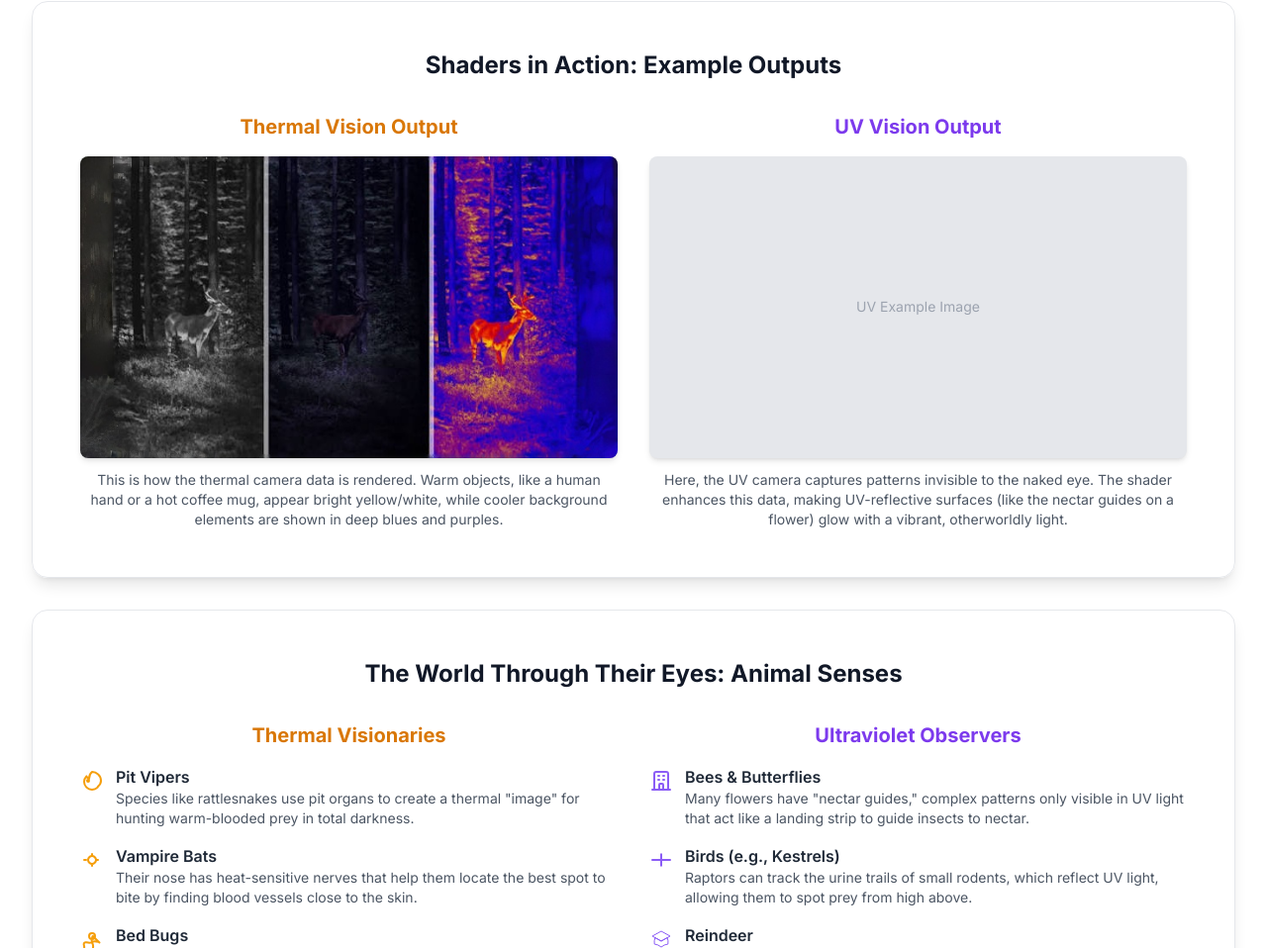
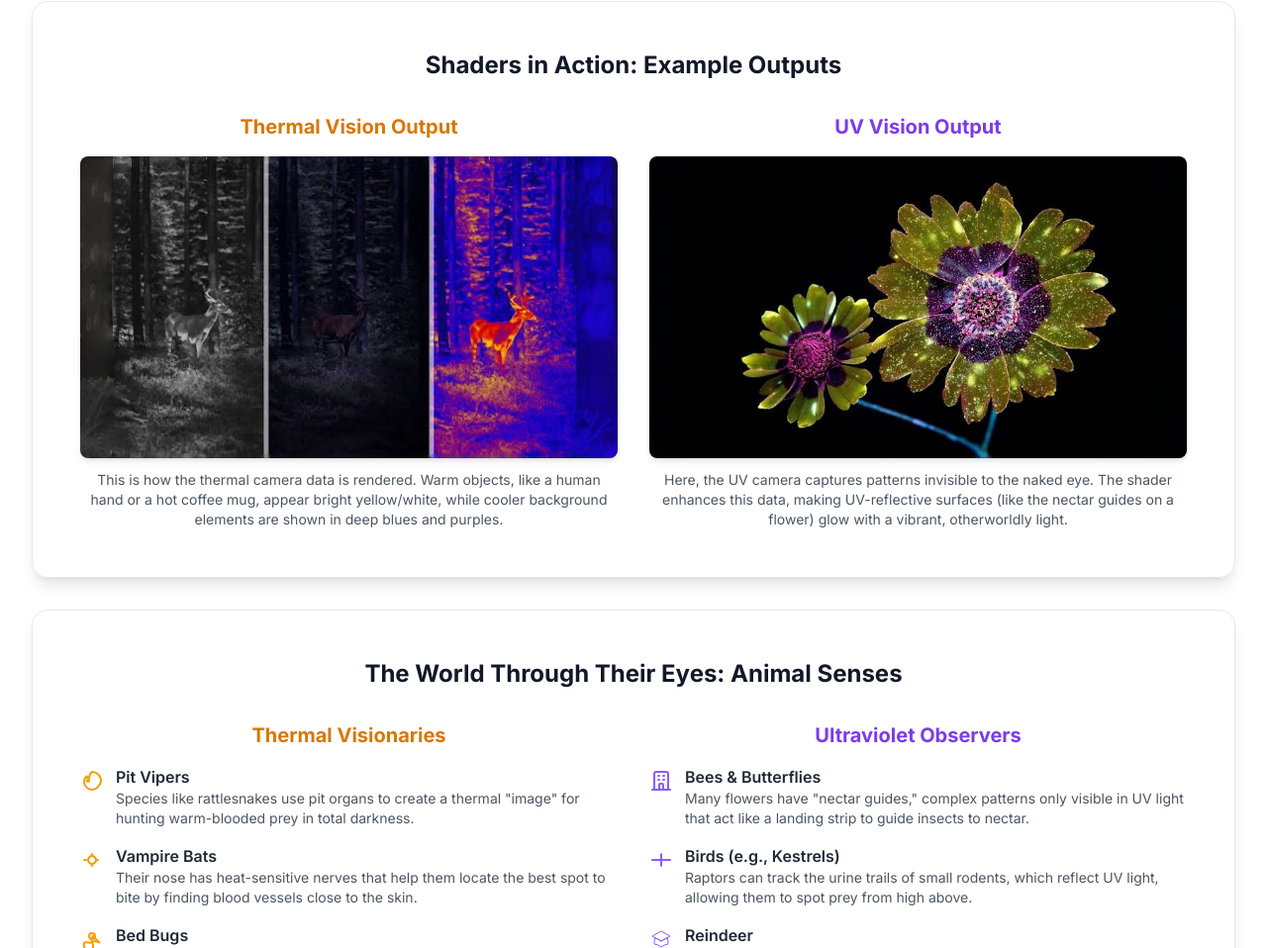
Before and after one commit to Joenasriani/quest-xsa, a plain HTML site: page index.html in a window 1280 px wide. Shown: the part 9248-10206 px from the top of the page at 99% size. Drawn offline with nearby package versions, Linux system fonts and the light colour scheme.

Commit message:
Update index.html

```diff
--- a/index.html
+++ b/index.html
@@ -695,7 +695,7 @@ public IntPtr GetThermalTexturePtr() {
                             <!-- UV Vision Example -->
                             <div>
                                 <h4 class="text-xl font-bold text-center text-violet-600 mb-4">UV Vision Output</h4>
-                                <div class="rounded-lg shadow-md aspect-video w-full object-cover bg-gray-200 flex items-center justify-center"><span class="text-gray-400 text-sm">UV Example Image</span></div>
+                                <img src="images/uv-vision-output.jpg" alt="Example of UV vision output showing hidden patterns on a flower." class="rounded-lg shadow-md aspect-video w-full object-cover bg-gray-200">
                                 <p class="text-center text-sm text-gray-600 mt-3">Here, the UV camera captures patterns invisible to the naked eye. The shader enhances this data, making UV-reflective surfaces (like the nectar guides on a flower) glow with a vibrant, otherworldly light.</p>
                             </div>
                         </div>
```
